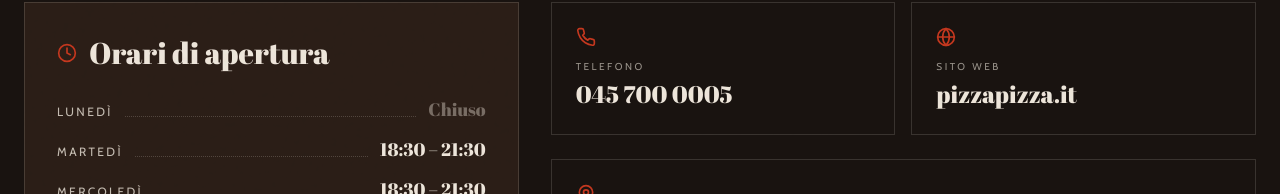
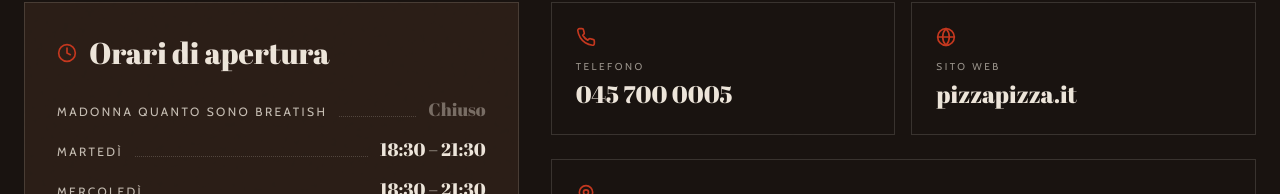
Before and after one commit to Ema09092008/pizza-e-pizza, a React (Vite) app: page / in a window 1280 px wide. Shown: the part 5588-5782 px from the top of the page. Built offline with nearby package versions, Linux system fonts and the light colour scheme.

Commit message:
aggiornato Contatti

```diff
--- a/src/components/Contatti.tsx
+++ b/src/components/Contatti.tsx
@@ -1,7 +1,7 @@
 import { MapPin, Phone, Globe, Clock, UtensilsCrossed, ShoppingBag, Bike } from "lucide-react";
 
 const orari = [
-  { d: "Lunedì", h: "Chiuso" },
+  { d: "madonna quanto sono breatish", h: "Chiuso" },
   { d: "Martedì", h: "18:30 – 21:30" },
   { d: "Mercoledì", h: "18:30 – 21:30" },
   { d: "Giovedì", h: "18:30 – 21:30" },
```
